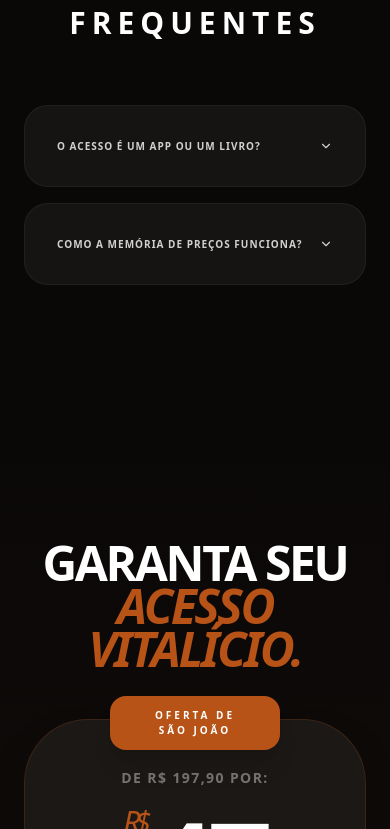
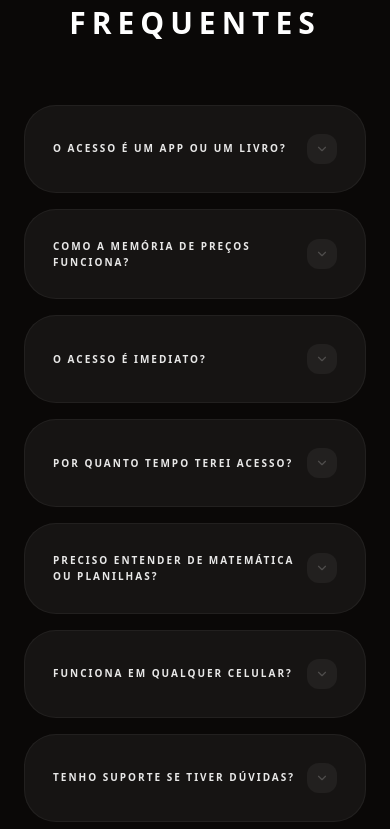
Before and after one commit to Uildigital/receitas_juninas, a Next.js app: page / in a window 390 px wide. Shown: the part 6095-6924 px from the top of the page. Built offline with nearby package versions, Linux system fonts and the light colour scheme.

Commit message:
feat: enrich FAQ section with more content and polish UI

```diff
--- a/src/app/SalesPage.tsx
+++ b/src/app/SalesPage.tsx
@@ -287,13 +287,35 @@ export default function SalesPage() {
          <div className="space-y-4">
             {[
               { q: "O acesso é um app ou um livro?", a: "É uma plataforma interativa protegida por login e senha. Você acessa receitas, bônus e calculadoras pelo celular ou computador." },
-              { q: "Como a memória de preços funciona?", a: "Ao digitar o preço de um insumo, ele salva globalmente. Todas as receitas que usam esse ingrediente atualizam o custo sozinhas." }
+              { q: "Como a memória de preços funciona?", a: "Ao digitar o preço de um insumo, ele salva globalmente. Todas as receitas que usam esse ingrediente atualizam o custo sozinhas." },
+              { q: "O acesso é imediato?", a: "Sim! Assim que o pagamento for aprovado, você receberá os dados de acesso instantaneamente no seu e-mail. Pagamentos via PIX e Cartão são liberados na hora." },
+              { q: "Por quanto tempo terei acesso?", a: "Seu acesso é vitalício. Você paga uma única vez e terá o guia para sempre, inclusive com todas as atualizações e novas receitas que adicionarmos." },
+              { q: "Preciso entender de matemática ou planilhas?", a: "De jeito nenhum! O sistema foi criado para ser mais simples que o WhatsApp. Você só preenche os preços e ele calcula seu lucro automaticamente." },
+              { q: "Funciona em qualquer celular?", a: "Sim! A plataforma é totalmente responsiva. Funciona perfeitamente em Android, iPhone, tablets e computadores." },
+              { q: "Tenho suporte se tiver dúvidas?", a: "Com certeza. Temos uma equipe pronta para te ajudar com qualquer dúvida técnica ou de acesso que você possa ter." },
+              { q: "Só serve para a época de São João?", a: "De jeito nenhum! Embora sejam receitas típicas, elas são campeãs de vendas o ano todo. Canjica, amendoim e milho são paixões nacionais que vendem em qualquer estação." },
+              { q: "Posso imprimir as receitas?", a: "Sim! A plataforma é otimizada para celular, mas você também pode acessar pelo computador e imprimir suas receitas favoritas se preferir o papel na cozinha." },
+              { q: "O pagamento é seguro?", a: "Totalmente. Processamos nossos pagamentos através da Kiwify, uma das maiores e mais seguras plataformas do Brasil. Seus dados estão 100% protegidos." },
+              { q: "E se eu não gostar do conteúdo?", a: "Você tem 7 dias de garantia incondicional. Se por qualquer motivo você não ficar satisfeita, devolvemos 100% do seu dinheiro sem burocracia." }
             ].map((faq, i) => (
-              <div key={i} className="bg-white/5 border border-white/5 rounded-3xl overflow-hidden cursor-pointer" onClick={() => setActiveFaq(activeFaq === i ? null : i)}>
-                 <button className="w-full p-8 flex items-center justify-between text-left font-black text-white/80 uppercase text-[10px] tracking-widest leading-relaxed">
-                   {faq.q} <ChevronDown size={14} className={activeFaq === i ? "rotate-180" : ""} />
+              <div
+                key={i}
+                className={`group transition-all duration-500 ${activeFaq === i ? "bg-white/10 ring-1 ring-white/20 shadow-2xl" : "bg-white/5 hover:bg-white/[0.08]"} border border-white/5 rounded-[2rem] overflow-hidden cursor-pointer`}
+                onClick={() => setActiveFaq(activeFaq === i ? null : i)}
+              >
+                 <button className="w-full p-7 sm:p-8 flex items-center justify-between text-left font-black text-white/90 uppercase text-[10px] sm:text-[11px] tracking-[0.2em] leading-relaxed transition-colors">
+                   <span className={activeFaq === i ? "text-secondary" : "group-hover:text-white"}>{faq.q}</span>
+                   <div className={`p-2 rounded-xl transition-all duration-500 ${activeFaq === i ? "bg-secondary text-white rotate-180" : "bg-white/5 text-white/20"}`}>
+                      <ChevronDown size={14} />
+                   </div>
                  </button>
-                 {activeFaq === i && <p className="p-8 pt-0 text-sm text-white/40 font-medium leading-relaxed">{faq.a}</p>}
+                 <div className={`grid transition-all duration-500 ease-in-out ${activeFaq === i ? "grid-rows-[1fr] opacity-100 pb-8" : "grid-rows-[0fr] opacity-0"}`}>
+                    <div className="overflow-hidden">
+                       <p className="px-8 pt-6 text-xs sm:text-sm text-white/50 font-medium leading-relaxed border-t border-white/5">
+                          {faq.a}
+                       </p>
+                    </div>
+                 </div>
               </div>
             ))}
          </div>
```
